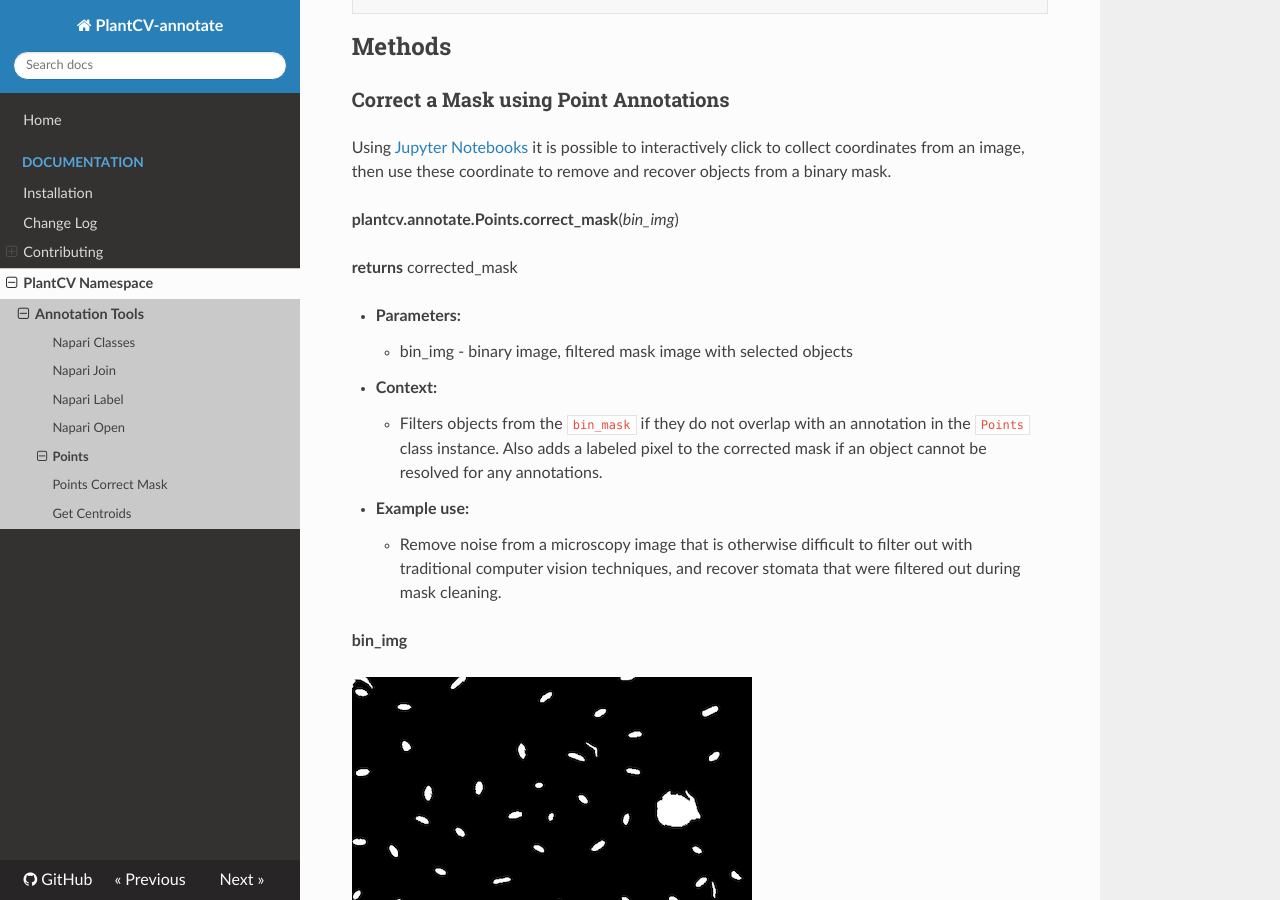
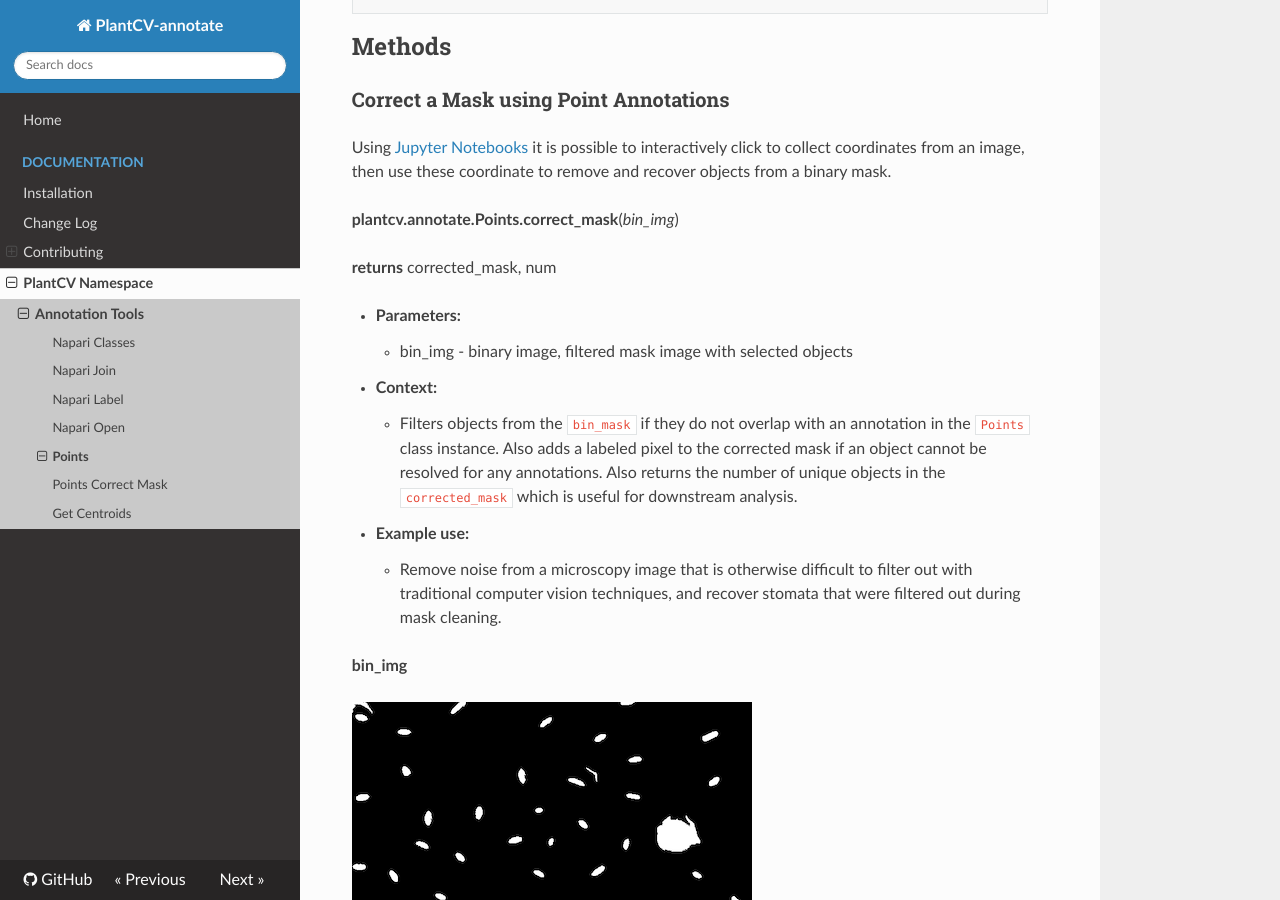
Before and after one commit to danforthcenter/plantcv-annotate, an MkDocs documentation site: the page built from docs/Points.md, in a window 1280 px wide and 900 px high, scrolled down 1125 px. Built offline with MkDocs 1.6.1, drawn with Linux system fonts in a browser that asks for light colours; nearby versions of some CDN libraries; some of the changed text lies outside the part shown.

Commit message:
add "num" objects return

```diff
--- a/docs/Points.md
+++ b/docs/Points.md
@@ -52,13 +52,13 @@ Using [Jupyter Notebooks](https://plantcv.readthedocs.io/en/stable/jupyter/) it
 
 **plantcv.annotate.Points.correct_mask**(*bin_img*)
 
-**returns** corrected_mask
+**returns** corrected_mask, num
 
 - **Parameters:**
     - bin_img - binary image, filtered mask image with selected objects
 
 - **Context:**
-    - Filters objects from the `bin_mask` if they do not overlap with an annotation in the `Points` class instance. Also adds a labeled pixel to the corrected mask if an object cannot be resolved for any annotations.
+    - Filters objects from the `bin_mask` if they do not overlap with an annotation in the `Points` class instance. Also adds a labeled pixel to the corrected mask if an object cannot be resolved for any annotations. Also returns the number of unique objects in the `corrected_mask` which is useful for downstream analysis.
 
 - **Example use:**
     - Remove noise from a microscopy image that is otherwise difficult to filter out with traditional computer vision
@@ -86,7 +86,7 @@ marker = pcvan.Points(img=img, figsize=(12,6))
 marker.import_list(coords=centroid_coords, label="stomata")
 
 # Filter the binary mask based on corrected annotations
-corrected_mask = marker.correct_mask(bin_img=bin_mask)
+corrected_mask, num = marker.correct_mask(bin_img=bin_mask)
 
 # Optional visualization
 colorful = pcv.visualize.colorize_label_img(label_img=corrected_mask)
```
